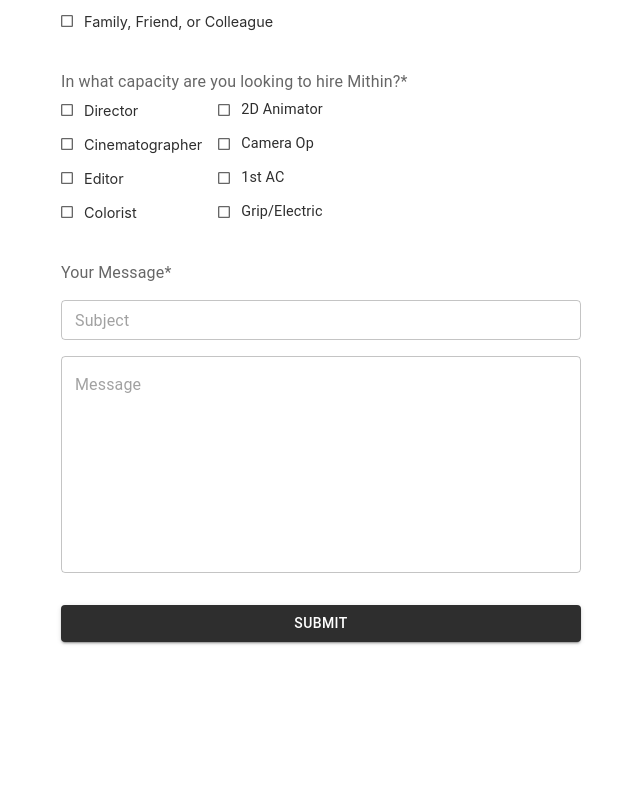
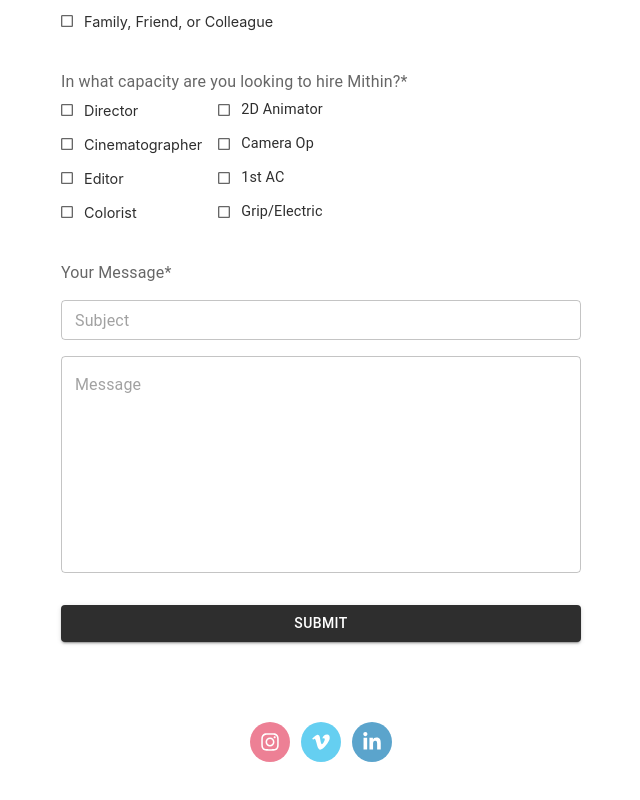
Before and after one commit to mithintv/film-portfolio, a Next.js app: page /contact in a window 1280 px wide. Shown: the part 438-1238 px from the top of the page, without its empty margins (319-959 px from the left). Before the commit the page ends 1112 px from the top, so only its background shows below. Built offline with nearby package versions, Linux system fonts and the light colour scheme.

Commit message:
add social icons

```diff
--- a/package.json
+++ b/package.json
@@ -26,7 +26,7 @@
     "next": "13.0.3",
     "react": "^18.2.0",
     "react-dom": "^18.2.0",
-    "react-icons": "^4.6.0",
+    "react-icons": "^4.7.1",
     "react-imask": "^6.4.3",
     "react-player": "^2.11.0",
     "react-type-animation": "^2.1.2",
--- a/pages/_app.tsx
+++ b/pages/_app.tsx
@@ -4,6 +4,7 @@ import type { AppProps } from "next/app";
 import useMediaQuery from "@mui/material/useMediaQuery";
 import Theme from "../src/theme";
 import Navigation from "../src/layout/Navigation";
+import Social from "../src/layout/Social";
 
 export default function App({ Component, pageProps }: AppProps) {
   const desktop = useMediaQuery("(min-width:900px)");
@@ -21,6 +22,7 @@ export default function App({ Component, pageProps }: AppProps) {
           mini={mini}
           {...pageProps}
         />
+        <Social />
       </Navigation>
     </Theme>
   );
--- a/src/layout/Header.tsx
+++ b/src/layout/Header.tsx
@@ -1,17 +1,21 @@
 import Link from "next/link";
+
+import { Fade } from "@mui/material";
 
 import { TypeAnimation } from "react-type-animation";
 
-import { css } from "@emotion/react";
+import { slideIn } from "../lib/animations";
 
 export default function Header({ mobile }: { mobile: boolean }) {
   return (
+    <Fade in timeout={1000}>
       <Link
         href="/"
         css={{
           flexDirection: "column",
           height: "3rem",
           textAlign: mobile ? "center" : "start",
+          animation: `${slideIn} 1s ease`,
         }}
       >
         <h1
@@ -51,8 +55,11 @@ export default function Header({ mobile }: { mobile: boolean }) {
           css={{
             fontSize: "1rem",
             margin: "0.15rem 0.15rem 0",
+            animation: `${slideIn} 1s ease`,
+            animationDelay: "100ms",
           }}
         />
       </Link>
+    </Fade>
   );
 }
--- /dev/null
+++ b/src/layout/Social.tsx
@@ -0,0 +1,80 @@
+import Link from "next/link";
+import { Avatar, Box, Fade, Container } from "@mui/material";
+import {
+  FaFacebookF,
+  FaInstagram,
+  FaVimeoV,
+  FaLinkedinIn,
+} from "react-icons/fa";
+import { slideIn } from "../lib/animations";
+export default function Social() {
+  const icons = [
+    // {
+    //   link: "https://faceobook.com/mithintv",
+    //   icon: <FaFacebookF />,
+    //   color: "#3B5998",
+    // },
+    {
+      link: "https://instagram.com/mithintv",
+      icon: <FaInstagram />,
+      color: "#E4405F",
+    },
+    {
+      link: "https://vimeo.com/mithintv",
+      icon: <FaVimeoV />,
+      color: "#17B7EA",
+    },
+    {
+      link: "https://linkedin.com/in/mithintv",
+      icon: <FaLinkedinIn />,
+      color: "#0776B3",
+    },
+  ];
+
+  return (
+    <Box
+      css={{
+        width: "100%",
+        maxWidth: "1000px",
+        margin: "2rem 0",
+      }}
+    >
+      <Container
+        css={{
+          width: "200px",
+          margin: "1rem auto",
+          display: "flex",
+          flexDirection: "row",
+          justifyContent: "space-around",
+        }}
+      >
+        {icons.map((element, index) => {
+          return (
+            <Fade
+              key={index}
+              in
+              timeout={1000}
+              style={{ transitionDelay: `${index * 100}ms` }}
+            >
+              <Link href={element.link}>
+                <Avatar
+                  sx={{
+                    bgcolor: element.color,
+                    opacity: "0.66",
+                    "&.MuiAvatar-root:hover": {
+                      opacity: 1,
+                    },
+                    animation: `${slideIn} 1s ease`,
+                    animationDelay: `${index * 100}ms`,
+                  }}
+                >
+                  {element.icon}
+                </Avatar>
+              </Link>
+            </Fade>
+          );
+        })}
+      </Container>
+    </Box>
+  );
+}
--- /dev/null
+++ b/src/lib/animations.ts
@@ -0,0 +1,9 @@
+import { keyframes } from "@emotion/react";
+
+export const slideIn = keyframes`
+from {
+  transform: translateY(50px);
+}
+to {
+  transform: translateY(0px);
+}`;
```
Also changed, not shown: src/layout/Project.tsx (+1 -9 lines), 1 other file (tests, documents, lock files or other folders). Lines whose indentation alone changed are shown as unchanged.
